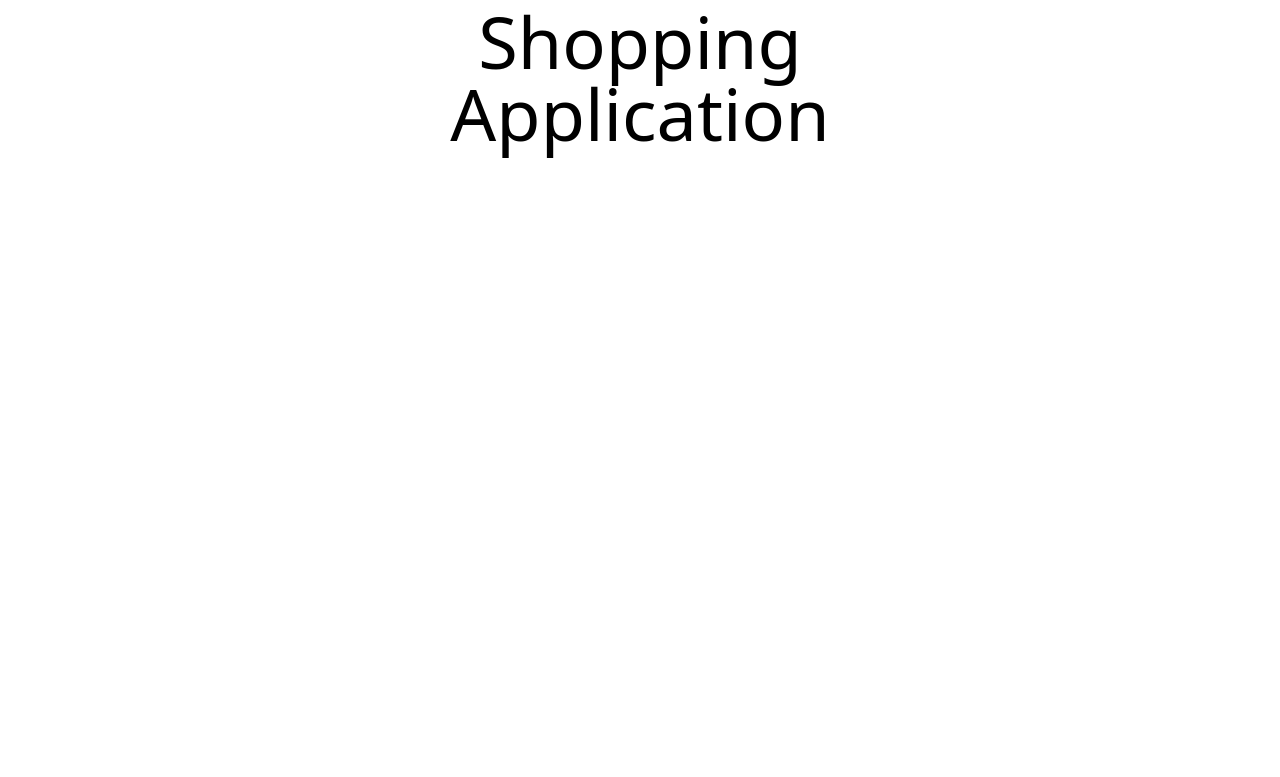
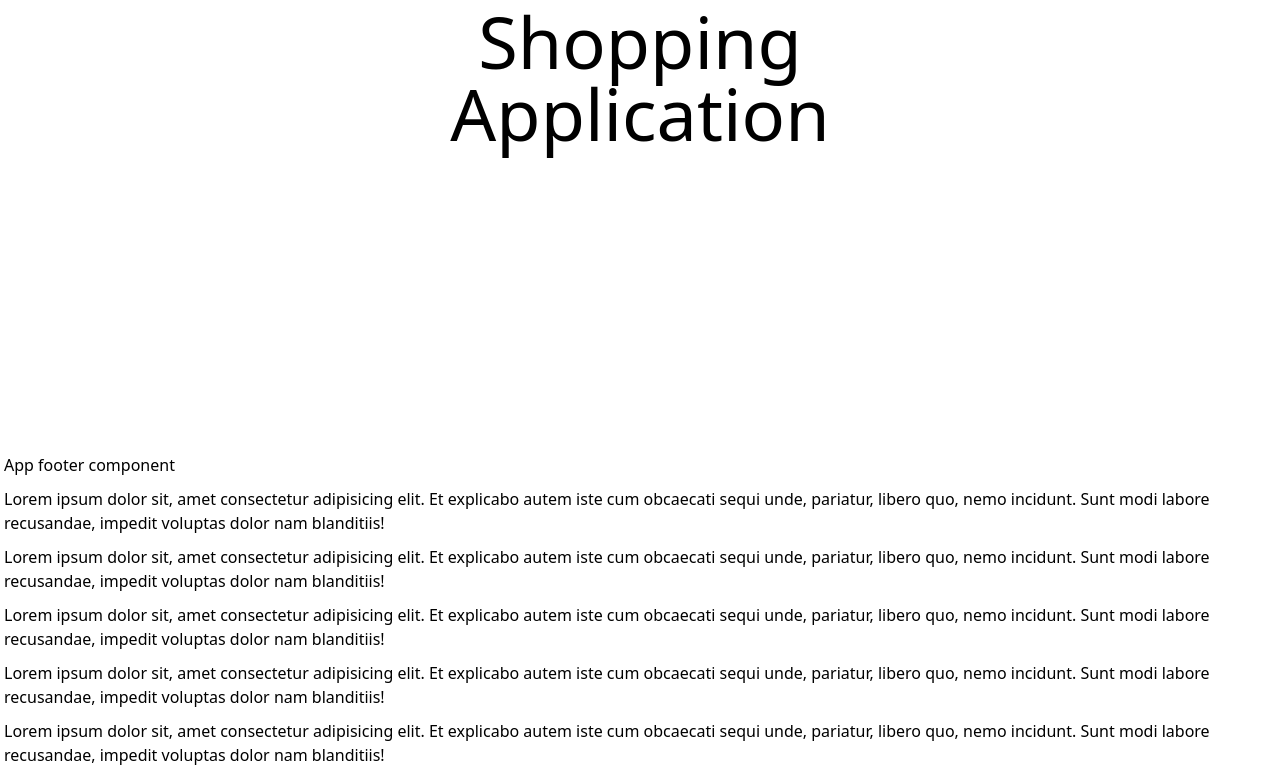
Before and after one commit to thedevsouvik/shopping, a React (Vite) app: page / in a window 1280 px wide. Shown: the part 423-1200 px from the top of the page. Before the commit the page ends 864 px from the top, so only its background shows below. Built offline with nearby package versions, Linux system fonts and the light colour scheme.

Commit message:
add app footer component

```diff
--- a/package.json
+++ b/package.json
@@ -1,6 +1,6 @@
 {
   "name": "shopping",
-  "version": "0.3.0",
+  "version": "0.4.0",
   "type": "module",
   "description": "A shopping web app with react, typescript, tailwind and vite",
   "author": {
--- /dev/null
+++ b/src/components/AppFooter.tsx
@@ -0,0 +1,15 @@
+export default function AppFooter() {
+  return (
+    <footer className="mt-2 pb-1">
+      <p className="mb-0.5 bg-white p-1">App footer component</p>
+      {[1, 2, 3, 4, 5].map((i) => (
+        <p key={i} className="my-0.5 bg-white p-1">
+          Lorem ipsum dolor sit, amet consectetur adipisicing elit. Et explicabo
+          autem iste cum obcaecati sequi unde, pariatur, libero quo, nemo
+          incidunt. Sunt modi labore recusandae, impedit voluptas dolor nam
+          blanditiis!
+        </p>
+      ))}
+    </footer>
+  );
+}
--- a/src/components/AppLayout.tsx
+++ b/src/components/AppLayout.tsx
@@ -1,4 +1,5 @@
 import { Outlet } from "react-router-dom";
+import AppFooter from "./AppFooter";
 import AppHeader from "./AppHeader";
 
 export default function AppLayout() {
@@ -6,6 +7,7 @@ export default function AppLayout() {
     <>
       <AppHeader />
       <Outlet />
+      <AppFooter />
     </>
   );
 }
```
